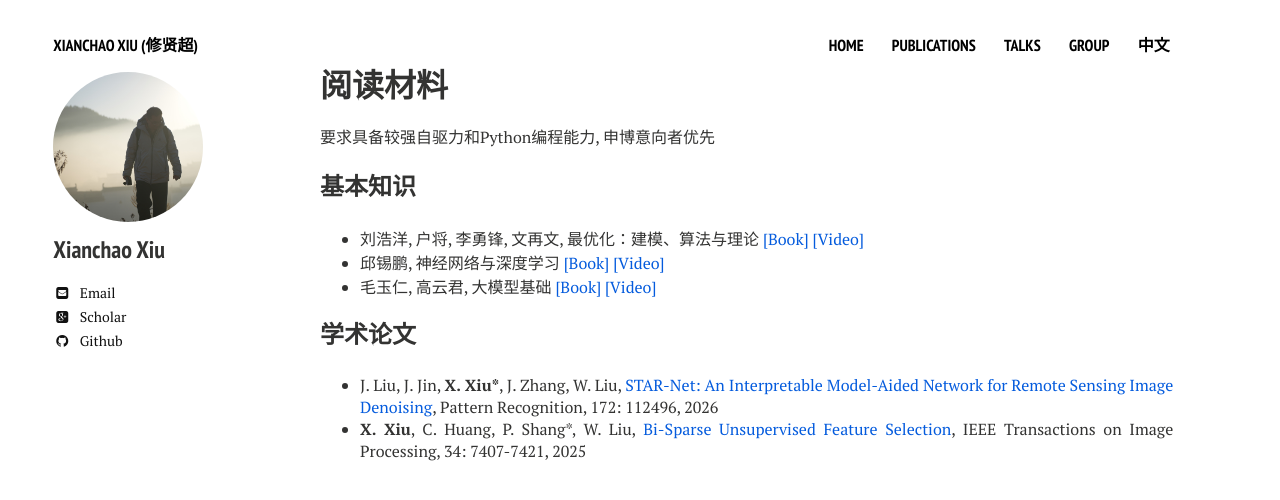
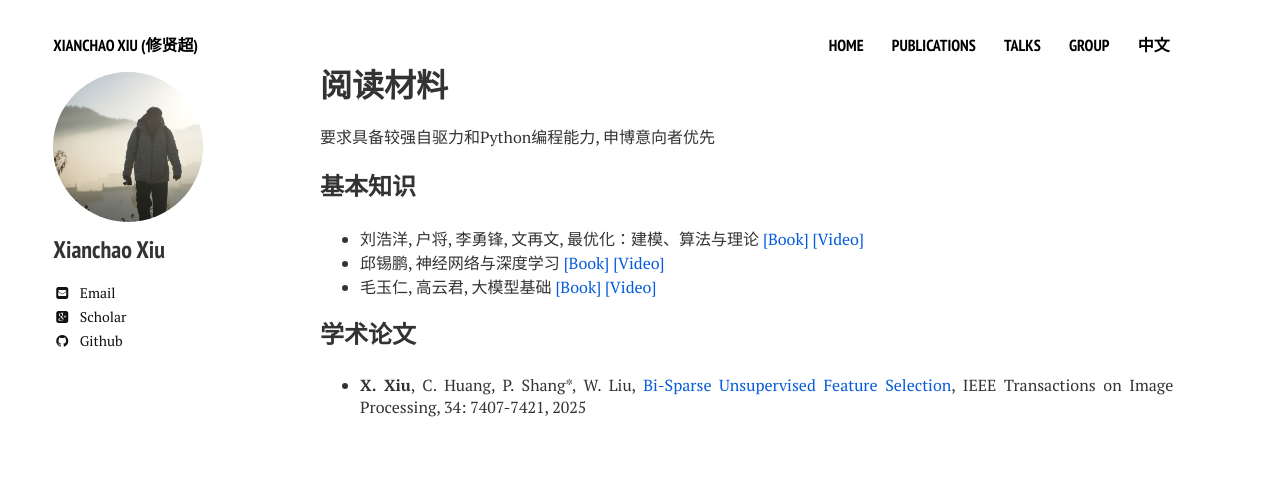
Before and after one commit to xianchaoxiu/xianchaoxiu.github.io, a Jekyll site: the page built from chinese/reading/index.md, in a window 1280 px wide. Shown: the top 500 px of the page. Built offline with Jekyll 4.4.1, drawn with Linux system fonts in a browser that asks for light colours; nearby versions of some CDN libraries.

Commit message:
Update index.md

```diff
--- a/chinese/reading/index.md
+++ b/chinese/reading/index.md
@@ -14,5 +14,4 @@ share: false
 
 
 ### 学术论文
-* J. Liu, J. Jin, <b>X. Xiu*</b>, J. Zhang, W. Liu, <a href="https://doi.org/10.1016/j.patcog.2025.112496" class="textlink" target="_blank">STAR-Net: An Interpretable Model-Aided Network for Remote Sensing Image Denoising</a>, Pattern Recognition, 172: 112496, 2026 <br>
 * <b>X. Xiu</b>, C. Huang, P. Shang*, W. Liu, <a href="https://ieeexplore.ieee.org/document/11207158" class="textlink" target="_blank">Bi-Sparse Unsupervised Feature Selection</a>, IEEE Transactions on Image Processing, 34: 7407-7421, 2025  <br>
```
